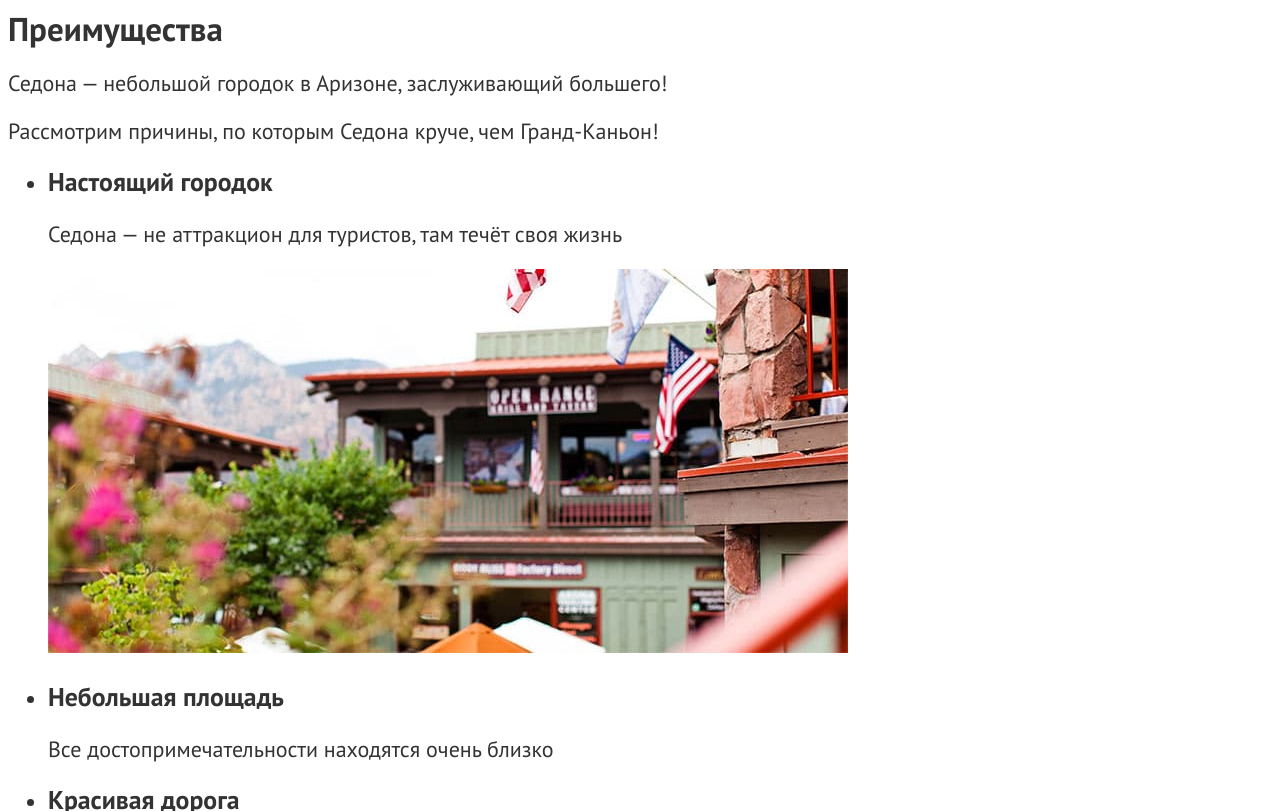
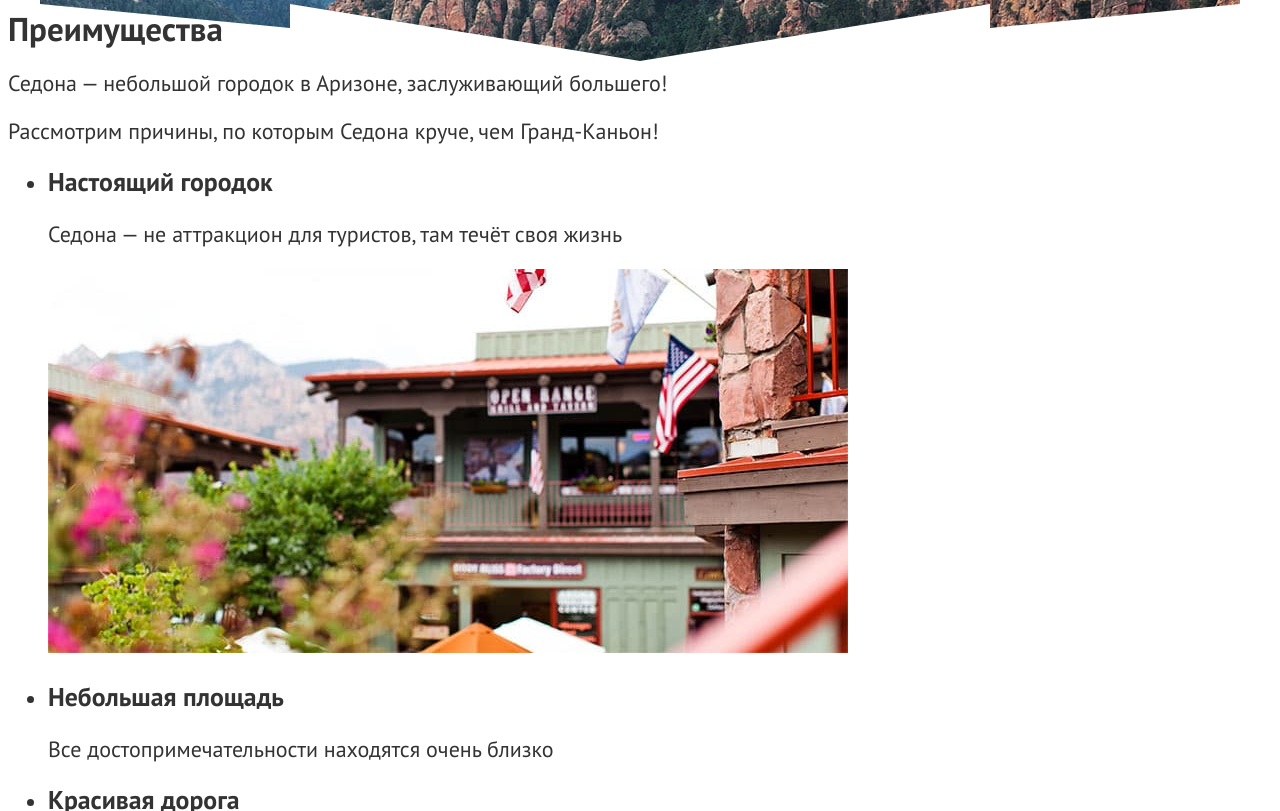
Before and after one commit to htmlacademy-htmlcss/2265125-sedona-36, a plain HTML site: page index.html in a window 1280 px wide. Shown: the part 758-1569 px from the top of the page. Drawn offline with Linux system fonts and the light colour scheme.

Commit message:
Добавляет фоновое изображение (горы+зигзаг) для класса main-index

```diff
--- a/styles/styles.css
+++ b/styles/styles.css
@@ -39,3 +39,12 @@ body {
   text-decoration: none;
   text-transform: capitalize;
 }
+
+.main-index {
+  color: #333333;
+  background-color: #FFFFFF;
+  background-image: url("../images/zigzag.svg"), url("../images/index-background.jpg");
+  background-position: 50% 428px, 50% 0;
+  background-size: 1200px 57px, 1200px 485px;
+  background-repeat: no-repeat;
+}
```
